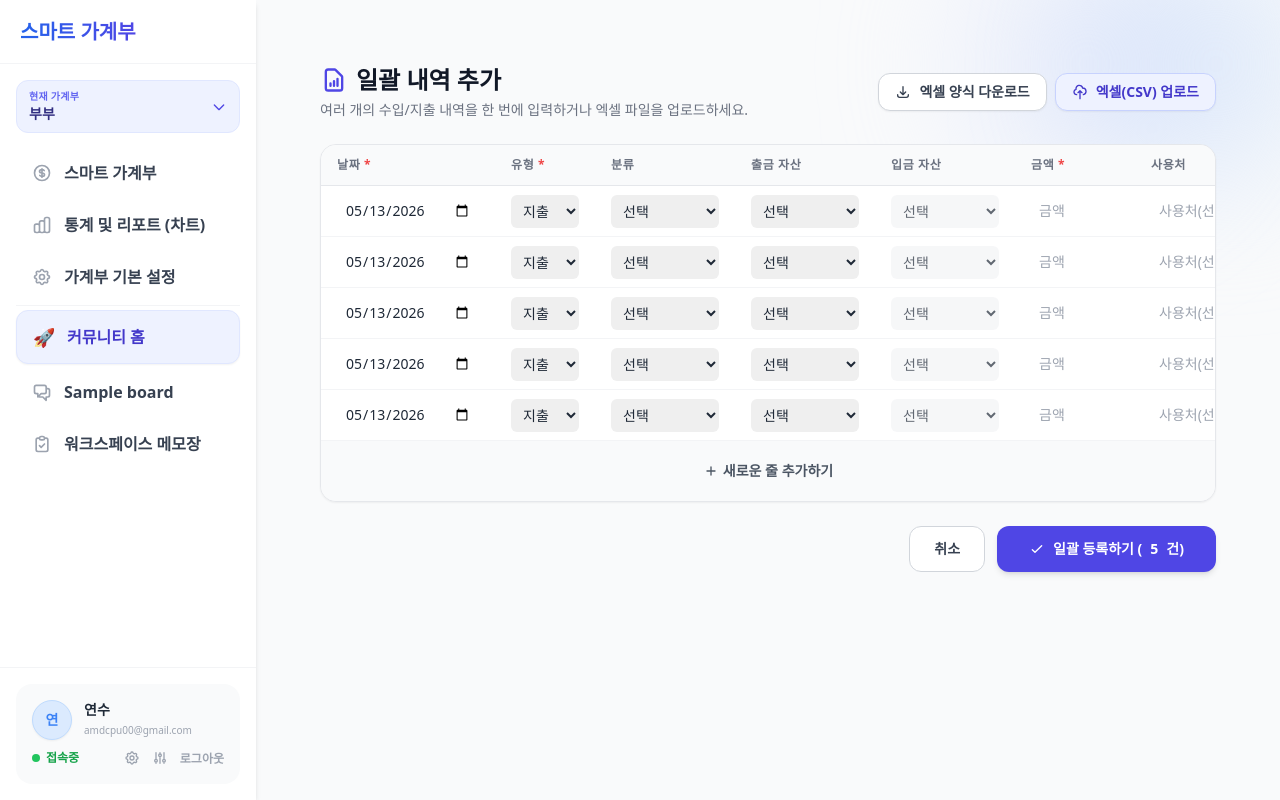
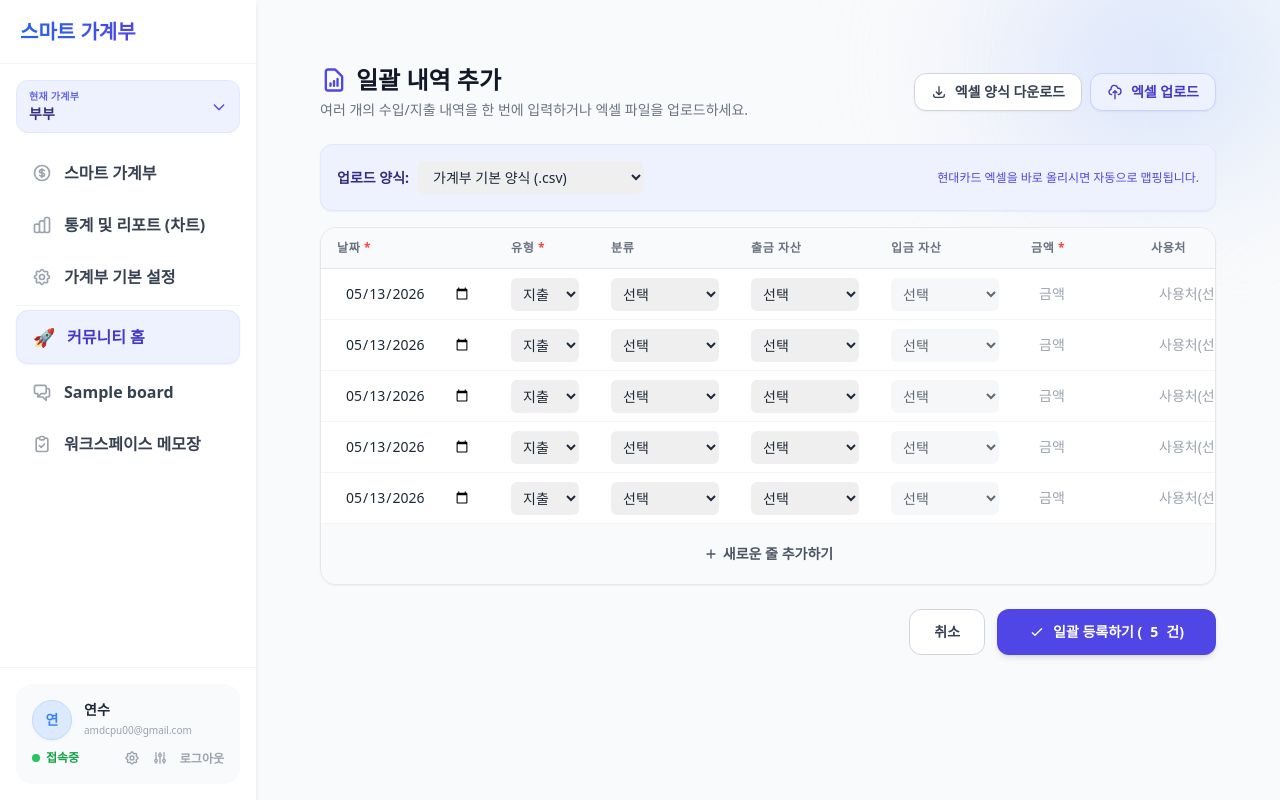
Before and after one commit to audaciousman/YS_Accounts, a Django app: page /ledgers/batch-add/ in a window 1280 px wide; the page is wider, and only the part inside the window is pictured. Run offline with Django 5.2, Linux system fonts and the light colour scheme; a user stored in the database is signed in; data comes from the database, SQL or seed files in the repository; tables that the repository leaves empty hold one stand-in row (values such as "Sample post"); some libraries are stand-ins or nearby versions.

Commit message:
Add Hyundai Card excel upload parser using SheetJS

```diff
--- a/ledgers/templates/ledgers/transaction_batch_form.html
+++ b/ledgers/templates/ledgers/transaction_batch_form.html
@@ -24,10 +24,28 @@
 
             <label class="bg-indigo-50 hover:bg-indigo-100 text-indigo-700 border border-indigo-200 font-bold py-2 px-4 rounded-xl shadow-sm text-sm transition-colors flex items-center gap-2 cursor-pointer">
                 <svg class="w-4 h-4" fill="none" stroke="currentColor" viewBox="0 0 24 24"><path stroke-linecap="round" stroke-linejoin="round" stroke-width="2" d="M7 16a4 4 0 01-.88-7.903A5 5 0 1115.9 6L16 6a5 5 0 011 9.9M15 13l-3-3m0 0l-3 3m3-3v12"></path></svg>
-                엑셀(CSV) 업로드
-                <input type="file" id="csv-upload" accept=".csv" class="hidden">
+                엑셀 업로드
+                <input type="file" id="csv-upload" accept=".csv, .xls, .xlsx" class="hidden">
             </label>
         </div>
+    </div>
+
+    <!-- 엑셀 업로드 옵션 -->
+    <div class="bg-indigo-50 border border-indigo-100 rounded-xl p-3 md:p-4 mb-4 flex flex-col sm:flex-row items-start sm:items-center gap-3 md:gap-4 shadow-sm">
+        <div class="flex items-center gap-2">
+            <span class="text-sm font-bold text-indigo-900">업로드 양식:</span>
+            <select id="upload-format" class="text-sm border-gray-300 rounded-lg focus:border-indigo-500 focus:ring-indigo-500 py-1.5 px-3">
+                <option value="default">가계부 기본 양식 (.csv)</option>
+                <option value="hyundai">현대카드 내역 (.xls, .xlsx, .csv)</option>
+            </select>
+        </div>
+        <div id="hyundai-card-select" class="flex items-center gap-2 hidden">
+            <span class="text-sm font-bold text-indigo-900">결제 카드 자산:</span>
+            <select id="upload-asset" class="text-sm border-gray-300 rounded-lg focus:border-indigo-500 focus:ring-indigo-500 py-1.5 px-3">
+                <option value="">선택 안함</option>
+            </select>
+        </div>
+        <p id="upload-hint" class="text-xs text-indigo-600 font-medium ml-auto hidden sm:block">현대카드 엑셀을 바로 올리시면 자동으로 맵핑됩니다.</p>
     </div>
 
     <!-- 일괄 입력 테이블 영역 -->
@@ -74,6 +92,8 @@
 
 <!-- PapaParse CDN -->
 <script src="https://cdnjs.cloudflare.com/ajax/libs/PapaParse/5.4.1/papaparse.min.js"></script>
+<!-- SheetJS CDN -->
+<script src="https://cdnjs.cloudflare.com/ajax/libs/xlsx/0.18.5/xlsx.full.min.js"></script>
 <script>
 // 서버에서 전달받은 데이터
 const RAW_CATEGORIES = {{ categories_json|safe }};
@@ -239,17 +259,114 @@ function updateCountDisplay() {
     document.getElementById('row-count-display').textContent = count;
 }
 
-// 초기 로딩 시 5개 행 추가
+// 초기 로딩
 document.addEventListener('DOMContentLoaded', () => {
     for(let i=0; i<5; i++) addRow();
+
+    // 현대카드 자산 드롭다운 초기화
+    const assetSelect = document.getElementById('upload-asset');
+    RAW_ASSETS.forEach(a => {
+        assetSelect.insertAdjacentHTML('beforeend', `<option value="${a.id}">${a.name}</option>`);
+    });
 });
 
-// 엑셀 업로드 처리 (PapaParse)
+// 양식 선택 이벤트
+document.getElementById('upload-format').addEventListener('change', function(e) {
+    const format = e.target.value;
+    const assetContainer = document.getElementById('hyundai-card-select');
+    const hint = document.getElementById('upload-hint');
+
+    if (format === 'hyundai') {
+        assetContainer.classList.remove('hidden');
+        hint.classList.remove('hidden');
+    } else {
+        assetContainer.classList.add('hidden');
+        hint.classList.add('hidden');
+    }
+});
+
+// 엑셀 업로드 처리 (PapaParse & SheetJS)
 document.getElementById('csv-upload').addEventListener('change', function(e) {
     const file = e.target.files[0];
     if (!file) return;
 
-    Papa.parse(file, {
+    const format = document.getElementById('upload-format').value;
+    const ext = file.name.split('.').pop().toLowerCase();
+
+    if (format === 'hyundai') {
+        // 현대카드 엑셀 처리 (SheetJS)
+        const reader = new FileReader();
+        reader.onload = function(e) {
+            const data = e.target.result;
+            try {
+                const workbook = XLSX.read(data, {type: 'binary'});
+                const firstSheetName = workbook.SheetNames[0];
+                const worksheet = workbook.Sheets[firstSheetName];
+                const jsonData = XLSX.utils.sheet_to_json(worksheet);
+
+                if (jsonData.length === 0) {
+                    alert('파일에 데이터가 없습니다.');
+                    return;
+                }
+
+                // 기존 표 비우기
+                document.getElementById('batch-tbody').innerHTML = '';
+                rowCount = 0;
+
+                const selectedAssetId = document.getElementById('upload-asset').value;
+
+                jsonData.forEach(row => {
+                    // 현대카드 주요 컬럼 추출 (이용일, 이용금액, 가맹점명)
+                    // 컬럼명이 엑셀마다 다를 수 있으므로 키를 순회하며 찾음
+                    let rawDate = '', rawAmt = '', rawMerchant = '';
+                    for (const key in row) {
+                        const k = key.replace(/\s+/g, '');
+                        if (k.includes('이용일') || k.includes('승인일')) rawDate = String(row[key]);
+                        if (k.includes('이용금액') || k.includes('승인금액')) rawAmt = String(row[key]);
+                        if (k.includes('가맹점') || k.includes('이용처')) rawMerchant = String(row[key]);
+                    }
+
+                    if (!rawDate && !rawAmt && !rawMerchant) return; // 유효하지 않은 행 스킵
+
+                    // 금액 숫자만 추출
+                    let amount = rawAmt.replace(/[^0-9]/g, '');
+
+                    // 날짜 포맷 정리 (예: 2026/05/13 -> 2026-05-13)
+                    let formattedDate = rawDate.replace(/\//g, '-').replace(/\./g, '-');
+                    if (formattedDate.length > 10) formattedDate = formattedDate.substring(0, 10);
+
+                    addRow({
+                        date: formattedDate,
+                        type: 'expense',
+                        amount: amount,
+                        merchant: rawMerchant,
+                        description: rawMerchant, // 내용은 가맹점명으로 기본 설정
+                        category_id: '', // 수동 선택
+                        withdraw_asset_id: selectedAssetId,
+                        deposit_asset_id: '',
+                        raw_category: '',
+                        raw_withdraw: '',
+                        raw_deposit: ''
+                    });
+                });
+            } catch (err) {
+                alert('현대카드 엑셀 파싱 중 오류가 발생했습니다: ' + err.message);
+            }
+        };
+        reader.readAsBinaryString(file);
+
+        // 파일 input 초기화
+        e.target.value = '';
+
+    } else {
+        // 기본 CSV 처리 (PapaParse)
+        if (ext !== 'csv') {
+            alert('기본 양식은 CSV 파일만 업로드 가능합니다.');
+            e.target.value = '';
+            return;
+        }
+
+        Papa.parse(file, {
         header: true,
         skipEmptyLines: true,
         complete: function(results) {
@@ -309,6 +426,7 @@ document.getElementById('csv-upload').addEventListener('change', function(e) {
             alert('CSV 파싱 중 오류가 발생했습니다: ' + err.message);
         }
     });
+    }
 });
 
 // 제출 함수
```
